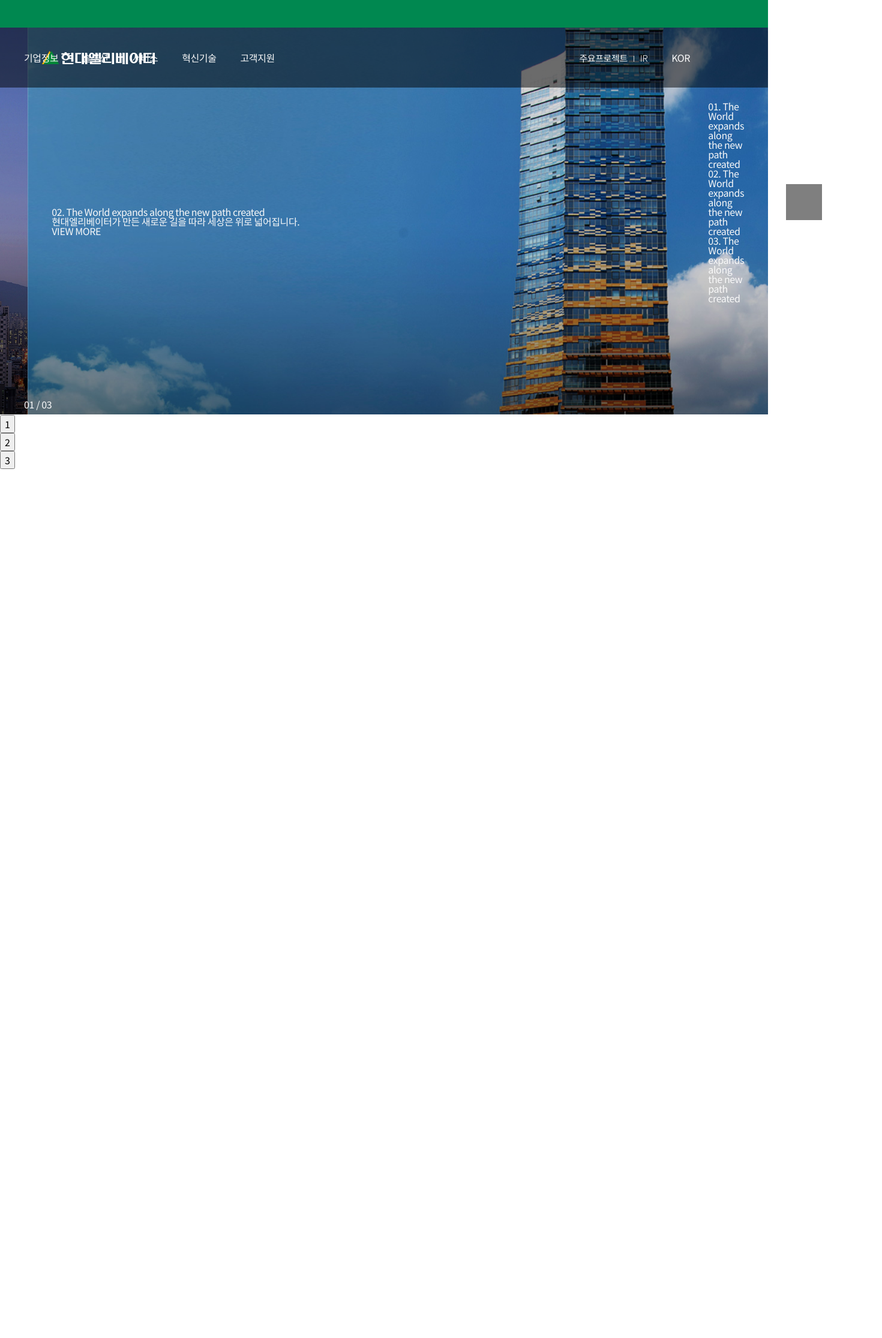
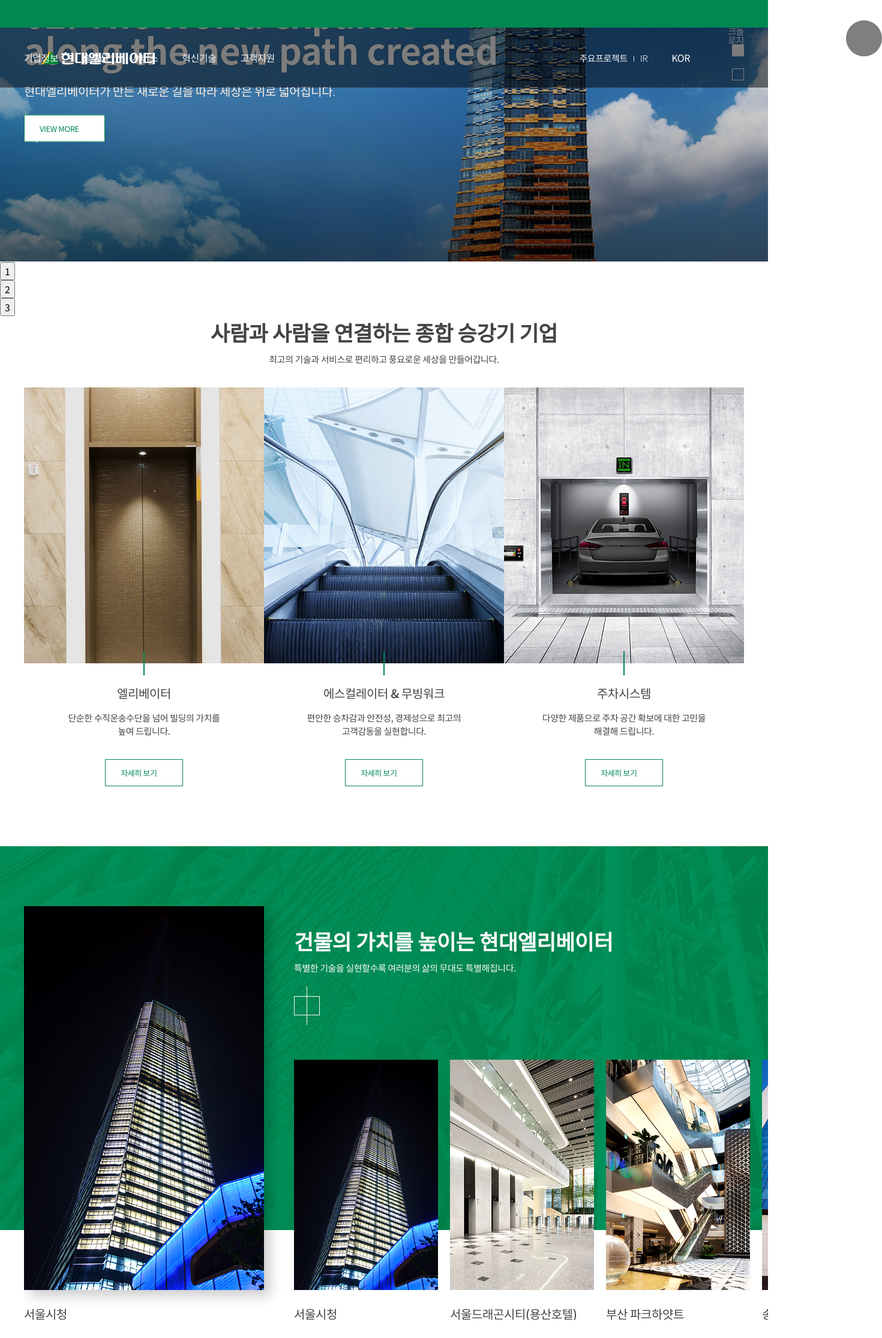
Before and after one commit to chosohyeon/hd_web_react, a React (Create React App) app: page / in a window 1280 px wide. Shown: the part 109-2340 px from the top of the page at 60% size, 1470 px wide, since content can reach past the window. Before the commit the page ends 891 px from the top, so only its background shows below. Built offline with nearby package versions, Linux system fonts and the light colour scheme; some icons are missing.

Commit message:
22.09.14 hd_react

```diff
--- a/src/App.css
+++ b/src/App.css
@@ -10,6 +10,43 @@
   position: relative;
   width: 1200px;
   margin: 0 auto;
+}
+
+.cbtn {
+  display: inline-block;
+  padding: 15px 25px;
+  border: 1px solid var(--mc);
+  color: var(--mc);
+  font-size: 13px;
+  background: #ffffff;
+}
+
+.cbtn::after {
+  content: "\e93e";
+  font-family: xeicon;
+  display: inline-block;
+  margin: 0 0 0 10px;
+  font-size: 10px;
+  vertical-align: 1px;
+  /* 수직 위치 정렬 */
+}
+
+.csc {
+  position: relative;
+  padding: 100px 0;
+}
+
+.csc h2 {
+  font-size: 35px;
+  font-weight: 700;
+  margin: 0 0 20px 0;
+  text-align: center;
+}
+
+.csc p {
+  font-size: 15px;
+  margin: 0 0 40px 0;
+  text-align: center;
 }
 
 .TopBanner {
@@ -288,8 +325,9 @@
 
 .MainVisual {
   position: relative;
-  padding: 155px 0 0 0;
   color: var(--lc);
+  transform: translateY(-100px);
+  height: calc(100vh - 255px);
 }
 
 .MainVisual figure {
@@ -315,6 +353,22 @@
 
 .MainVisual .itm03 {
   background-image: url(../public/assets/images/main_visual03.jpg);
+}
+
+.MainVisual .tit {
+  font-size: 60px;
+  font-weight: 700;
+  margin: 0 0 30px 0;
+  text-shadow: 0 0 2px var(--dc);
+  white-space: pre;
+}
+
+.MainVisual .des {
+  font-size: 20px;
+  font-weight: 300;
+  margin: 0 0 30px 0;
+  text-shadow: 0 0 1px var(--dc);
+  word-break: keep-all;
 }
 
 .MainVisual figure .inner {
@@ -345,6 +399,37 @@
   margin: 0 0 0 600px;
 }
 
+.MainVisual .slideTab li {
+  text-align: right;
+  margin: 10px 0;
+  font-size: 0;
+}
+
+.MainVisual .slideTab li.on {
+  font-size: 15px;
+}
+
+.MainVisual .slideTab li {
+  text-align: right;
+  margin: 0 0 20px 0;
+  font-size: 0;
+}
+
+
+.MainVisual .slideTab li::after {
+  content: "";
+  display: inline-block;
+  width: 20px;
+  height: 20px;
+  border: 1px solid var(--lc);
+  margin: 0 0 0 15px;
+  vertical-align: middle;
+}
+
+.MainVisual .slideTab li.on::after {
+  background: var(--lc);
+}
+
 .MainVisual .slideArrows button {
   position: absolute;
   top: 50%;
@@ -357,12 +442,145 @@
   padding: 30px;
   background: rgba(0, 0, 0, 0.5);
   line-height: 1;
+  border-radius: 50%;
 }
 
 .MainVisual .slideArrows button:first-child {
-  margin: 0 0 0 -700px;
+  margin: 0 0 0 -800px;
 }
 
 .MainVisual .slideArrows button:last-child {
-  margin: 0 0 0 700px;
+  margin: 0 0 0 800px;
 }
+
+.MainContent .inner {
+  display: flex;
+}
+
+.MainContent .inner>figure {
+  flex: 1;
+  text-align: center;
+}
+
+.MainContent .inner>figure img {
+  transition: 0.5s;
+}
+
+.MainContent .inner>figure:hover img {
+  transform: scale(1.2);
+}
+
+.MainContent .box {
+  margin: 0 0 40px 0;
+  overflow: hidden;
+}
+
+.MainContent .tit {
+  position: relative;
+  font-size: 20px;
+  font-weight: 500;
+  margin: 0 0 20px 0;
+}
+
+.MainContent .tit::after {
+  content: "";
+  position: absolute;
+  top: -60px;
+  left: calc(50% - 1px);
+  width: 2px;
+  height: 40px;
+  background: var(--mc);
+}
+
+.MainContent .dec {
+  font-size: 15px;
+  margin: 0 0 30px 0;
+  line-height: 1.45;
+  /* white-space: pre-line; */
+  display: inline-block;
+  width: 70%;
+  min-height: 50px;
+  word-break: keep-all;
+}
+
+.Portfolio {
+  background: url(../public/assets/images/section1_bg.jpg) repeat-x;
+}
+
+.Portfolio h2 {
+  padding: 40px 0 0 0;
+  color: var(--lc);
+  text-align: left;
+}
+
+.Portfolio p {
+  color: var(--lc);
+  text-align: left;
+}
+
+.Portfolio .arrows {
+  display: inline-block;
+  align-self: flex-start;
+  border: 1px solid var(--lc);
+  color: var(--lc);
+  font-size: 0;
+}
+
+.Portfolio .arrows i {
+  padding: 10px;
+  font-size: 30px;
+}
+
+.Portfolio .arrows i~i {
+  border-left: 1px solid var(--lc);
+}
+
+.Portfolio .container {
+  display: flex;
+  width: calc(1200px + (100% - 1200px)/2);
+  margin: 0 0 0 auto;
+}
+
+.Portfolio .container>div {
+  min-width: 0;
+}
+
+.Portfolio .container .left {
+  width: 450px;
+}
+
+.Portfolio .container .right {
+  flex: 1;
+}
+
+.Portfolio .right_slide figure {
+  padding: 0 20px 0 0;
+}
+
+.Portfolio .right {
+  display: flex;
+  flex-direction: column;
+}
+
+.Portfolio .right .slide {
+  overflow: hidden;
+  margin:  auto 0 0 0;
+}
+
+.Portfolio .right_slide {
+  width: 1300px;
+}
+
+.Portfolio .box {
+  margin: 0 0 30px 0;
+}
+
+.Portfolio .des {
+  font-size: 20px;
+  font-weight: 500;
+}
+
+.Portfolio .left .box {
+  width: 400px;
+  box-shadow: 10px 10px 20px rgba(0, 0, 0, 0.2);
+}
--- a/src/App.js
+++ b/src/App.js
@@ -1,15 +1,18 @@
 import './App.css';
 import Header from './component/Header.js';
 import MainVisual from './component/MainVisual.js';
+import MainContent from './component/MainContent.js'
+import Portfolio from './component/Portfolio.js'
 
 const App = () => {
 
   return (
     <div className="Wrap">
-
       <Header />
       <main>
         <MainVisual/>
+        <MainContent/>
+        <Portfolio/>
       </main>
     </div>
   );
--- a/src/component/Header.js
+++ b/src/component/Header.js
@@ -1,5 +1,8 @@
-import { useState } from 'react';
+import { useEffect, useRef, useState } from 'react';
 import TopBanner from './TopBanner.js';
+
+
+
 
 const NAVLINK = [
     { id: 1, menu: "기업정보", link: '/' },
@@ -11,9 +14,19 @@
 
 const Header = () => {
     const [TG, setTG] = useState(false);
+    const HL = useRef();
+    useEffect(() => {
+        window.addEventListener("scroll", () => {
+            let sct = window.scrollY;
+            sct > 0
+                ? HL.current.classList.add('on')
+                : HL.current.classList.remove('on')
+        })
+    }, [])
     const [TS, setTS] = useState(false);
+
     return (
-        <header className="Header">
+        <header className="Header" ref={HL}>
             <TopBanner />
             <div className="hd_wrap">
                 <h1>
--- /dev/null
+++ b/src/component/MainContent.js
@@ -0,0 +1,32 @@
+const CONTENT = [
+    { id: 1, title: "엘리베이터", dec: "단순한 수직운송수단을 넘어 빌딩의 가치를 높여 드립니다.", link: "/a" },
+    { id: 2, title: "에스컬레이터 & 무빙워크", dec: "편안한 승차감과 안전성, 경제성으로 최고의 고객감동을 실현합니다.", link: "/a" },
+    { id: 3, title: "주차시스템", dec: "다양한 제품으로 주차 공간 확보에 대한 고민을 해결해 드립니다.", link: "/a" },
+]
+
+const MainContent = () => {
+    return (
+        <section className="MainContent csc">
+            <h2>사람과 사람을 연결하는 종합 승강기 기업</h2>
+            <p>최고의 기술과 서비스로 편리하고 풍요로운 세상을 만들어갑니다.</p>
+            <div className="inner">
+                {
+                CONTENT.map(content => {
+                    return (
+                        <figure key={content.id}>
+                            <div className="box">
+                                <img src={process.env.PUBLIC_URL + `/assets/images/section1_${content.id}.jpg`}></img>
+                            </div>
+                            <div className="tit">{content.title}</div>
+                            <div className="dec">{content.dec}</div>
+                            <a href={content.link} className="cbtn">자세히 보기</a>
+                        </figure>
+                    )
+                })
+            }
+            </div>
+        </section>
+    )
+}
+
+export default MainContent;
--- a/src/component/MainVisual.js
+++ b/src/component/MainVisual.js
@@ -3,9 +3,9 @@
 import "slick-carousel/slick/slick.css";
 
 const SLIDE = [
-    { id: 1, content: "01. The World expands along the new path created", desc: "현대엘리베이터가 만든 새로운 길을 따라 세상은 위로 넓어집니다.", link: "https://my.matterport.com/show/?m=yEdf9FWaNav" },
-    { id: 2, content: "02. The World expands along the new path created", desc: "현대엘리베이터가 만든 새로운 길을 따라 세상은 위로 넓어집니다.", link: "https://my.matterport.com/show/?m=yEdf9FWaNav" },
-    { id: 3, content: "03. The World expands along the new path created", desc: "현대엘리베이터가 만든 새로운 길을 따라 세상은 위로 넓어집니다.", link: "https://my.matterport.com/show/?m=yEdf9FWaNav" },
+    { id: 1, content: <span>01. The World expands<br/>along the new path created</span>, desc: "현대엘리베이터가 만든 새로운 길을 따라 세상은 위로 넓어집니다.", link: "https://my.matterport.com/show/?m=yEdf9FWaNav", title: "스마트 테크놀로지" },
+    { id: 2, content: <span>02. The World expands<br/>along the new path created</span>, desc: "현대엘리베이터가 만든 새로운 길을 따라 세상은 위로 넓어집니다.", link: "https://my.matterport.com/show/?m=yEdf9FWaNav", title: "스마트 테크놀로지" },
+    { id: 3, content: <span>03. The World expands<br/>along the new path created</span>, desc: "현대엘리베이터가 만든 새로운 길을 따라 세상은 위로 넓어집니다.", link: "https://my.matterport.com/show/?m=yEdf9FWaNav", title: "스마트 테크놀로지" },
 ]
 
 const MainVisual = () => {
@@ -14,6 +14,7 @@
     useEffect(() => {
         setIDX(0)
     }, []);
+
     const mainSlide = useRef(null);
 
     const setting = {
@@ -33,9 +34,11 @@
                         return (
                             <figure key={slide.id} className={`itm0${slide.id} ${(idx === IDX ? 'on' : '')}`}>
                                 <div div className="inner" >
-                                    <h2>{slide.content}</h2>
-                                    <p>{slide.desc}</p>
-                                    <a href={slide.link} target="_blank">VIEW MORE</a>
+                                    <p className='tit'>{slide.content}</p>
+                                    <div className='des'>{slide.desc}</div>
+                                    <a href={slide.link} target="_blank" className='cbtn'>
+                                        VIEW MORE
+                                    </a>
                                 </div>
                             </figure>
                         )
@@ -49,7 +52,7 @@
                 {
                     SLIDE.map((dots, idx) => {
                         return (
-                            <li key={dots.id} className={idx === IDX ? 'on' : ''}>{dots.content}</li>
+                            <li key={dots.id} className={idx === IDX ? 'on' : ''} onClick={()=> mainSlide.current.slickGoTo(idx)}>{dots.title}</li>
                         )
                     })
                 }
--- /dev/null
+++ b/src/component/Portfolio.js
@@ -0,0 +1,90 @@
+import { useEffect, useRef, useState } from "react";
+import Slider from "react-slick";
+import "slick-carousel/slick/slick.css";
+
+const PTF = [
+    { id: 1, title: "서울시청" },
+    { id: 2, title: "서울드래곤시티(용산호텔)" },
+    { id: 3, title: "부산 파크하얏트" },
+    { id: 4, title: "송도 G타워" },
+    { id: 5, title: "롯데월드몰" },
+    { id: 6, title: "파라다이스시티호텔" },
+    { id: 7, title: "명동 대신증권 신사옥" },
+    { id: 8, title: "동대구복합환승센터" },
+    { id: 9, title: "LG U+ 신사옥" },
+]
+
+const Portfolio = () => {
+    const LS = useRef();
+    const RS = useRef();
+
+    const [LSS, setLSS] = useState();
+    const [RSS, setRSS] = useState();
+
+    useEffect(() => {
+        setLSS(LS.current)
+        setRSS(RS.current)
+    }, [])
+
+    return (
+        <section className="Portfolio csc">
+            <div className="container">
+                <div className="left">
+                    <div className="slide">
+                        <Slider
+                            fade={true}
+                            ref={LS}
+                            asNavFor={RSS}
+                            arrows={false}
+                        >
+                            {
+                                PTF.map((building) => {
+                                    return (
+                                        <figure>
+                                            <div className="box">
+                                                <img src={process.env.PUBLIC_URL + `/assets/images/main_m0${building.id}.jpg`} alt="" />
+                                            </div>
+                                            <div className="des">{building.title}</div>
+                                        </figure>
+                                    )
+                                })
+                            }
+                        </Slider>
+                    </div>
+                </div>
+                <div className="right">
+                    <h2>건물의 가치를 높이는 현대엘리베이터</h2>
+                    <p>특별한 기술을 실현할수록 여러분의 삶의 무대도 특별해집니다.</p>
+                    <div className="arrows">
+                        <i className="xi-angle-left" onClick={() => LS.current.slickPrev()}></i>
+                        <i className="xi-angle-right" onClick={() => RS.current.slickNext()}></i>
+                    </div>
+                    <div className="slide">
+                        <Slider
+                            slidesToShow={5} className="right_slide"
+                            ref={RS}
+                            asNavFor={LSS}
+                            arrows={false}
+                        >
+                            {
+                                PTF.map((building) => {
+                                    return (
+                                        <figure>
+                                            <div className="box">
+                                                <img src={process.env.PUBLIC_URL + `/assets/images/main_m0${building.id}.jpg`} alt="" />
+                                            </div>
+                                            <div className="des">{building.title}</div>
+                                        </figure>
+                                    )
+                                })
+                            }
+                        </Slider>
+                    </div>
+                </div>
+
+            </div>
+        </section>
+    )
+}
+
+export default Portfolio;
```
